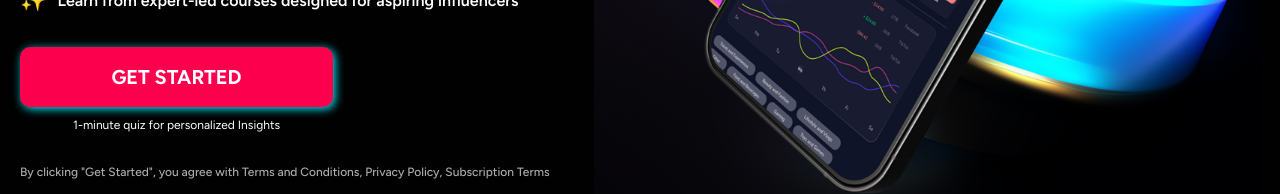
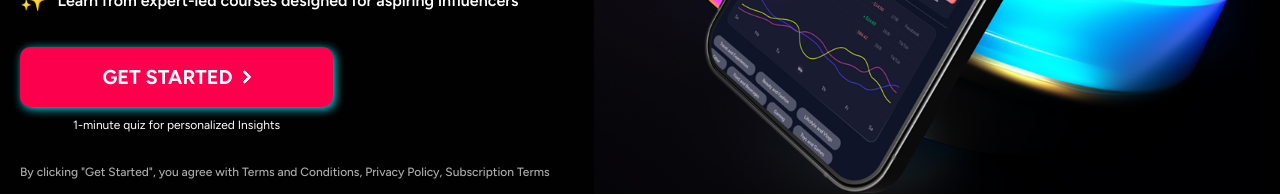
Before and after one commit to ShahriarSaleque/fametonic-next, a Next.js app: page / in a window 1280 px wide. Shown: the part 608-802 px from the top of the page. Built offline with nearby package versions, Linux system fonts and the light colour scheme.

Commit message:
add vector arrow icon, style changes

```diff
--- a/app/page.tsx
+++ b/app/page.tsx
@@ -1,5 +1,6 @@
 "use client"
 
+import ArrowRightIcon from "@/components/ArrowRightIcon"
 import FeatureList from "@/components/FeatureList"
 import Footer from "@/components/Footer"
 import Navbar from "@/components/Navbar"
@@ -50,11 +51,14 @@ export default function Home() {
                   </div>
 
                   {/* CTA Section */}
-                  <div className="flex flex-col items-center">
+                  <div className="flex flex-col items-center w-full md:w-auto">
                     <button className="flex justify-center items-center gap-[10px] px-[40px] py-2 align-self-stretch rounded-[10px] bg-redPrimaryAccent shadow-[2px_2px_10px_0px_#00E7F9] w-full sm:w-[313px] h-[60px]">
                       <div className="flex items-center gap-[10px]">
                         <span className="text-white font-figtree text-[20px] not-italic font-bold leading-normal">
                           GET STARTED
+                        </span>
+                        <span className="fill-white stroke-white stroke-1">
+                          <ArrowRightIcon />
                         </span>
                       </div>
                     </button>
--- /dev/null
+++ b/components/ArrowRightIcon.tsx
@@ -0,0 +1,19 @@
+const ArrowRightIcon = () => {
+  return (
+    <svg
+      xmlns="http://www.w3.org/2000/svg"
+      width="8"
+      height="14"
+      viewBox="0 0 8 14"
+      fill="none"
+    >
+      <path
+        d="M7.19238 6.26465C7.60266 6.67918 7.60225 7.33287 7.19141 7.74707L2.29102 12.6875L2.21094 12.7607C1.79676 13.1024 1.19607 13.078 0.808594 12.6875C0.607462 12.4847 0.50002 12.2157 0.5 11.9512L0.5 11.7451L0.538086 11.707C0.543678 11.6826 0.54827 11.6578 0.555664 11.6338L0.591797 11.5352C0.644656 11.4108 0.722378 11.2983 0.819336 11.2041L0.818359 11.2041L4.97949 7L0.818359 2.7959L0.819336 2.79492C0.408805 2.3804 0.4084 1.72679 0.819336 1.3125C1.23271 0.895833 1.88939 0.895784 2.30273 1.3125L2.30273 1.31348L7.19238 6.26465Z"
+        fill="white"
+        stroke="white"
+      />
+    </svg>
+  )
+}
+
+export default ArrowRightIcon
--- a/components/FeatureList.tsx
+++ b/components/FeatureList.tsx
@@ -2,7 +2,7 @@ const FeatureList = ({ featureList }: FeatureListProps) => {
   return (
     <div className="flex flex-col gap-[10px] md:gap-[13px]">
       {featureList?.map((text, index) => (
-        <div key={index} className="flex items-center gap-[10px]">
+        <div key={index} className="flex items-center gap-[10px] text-left">
           <span className="text-white text-center font-nunito text-[22px] not-italic font-medium leading-normal">
             ✨
           </span>
```
